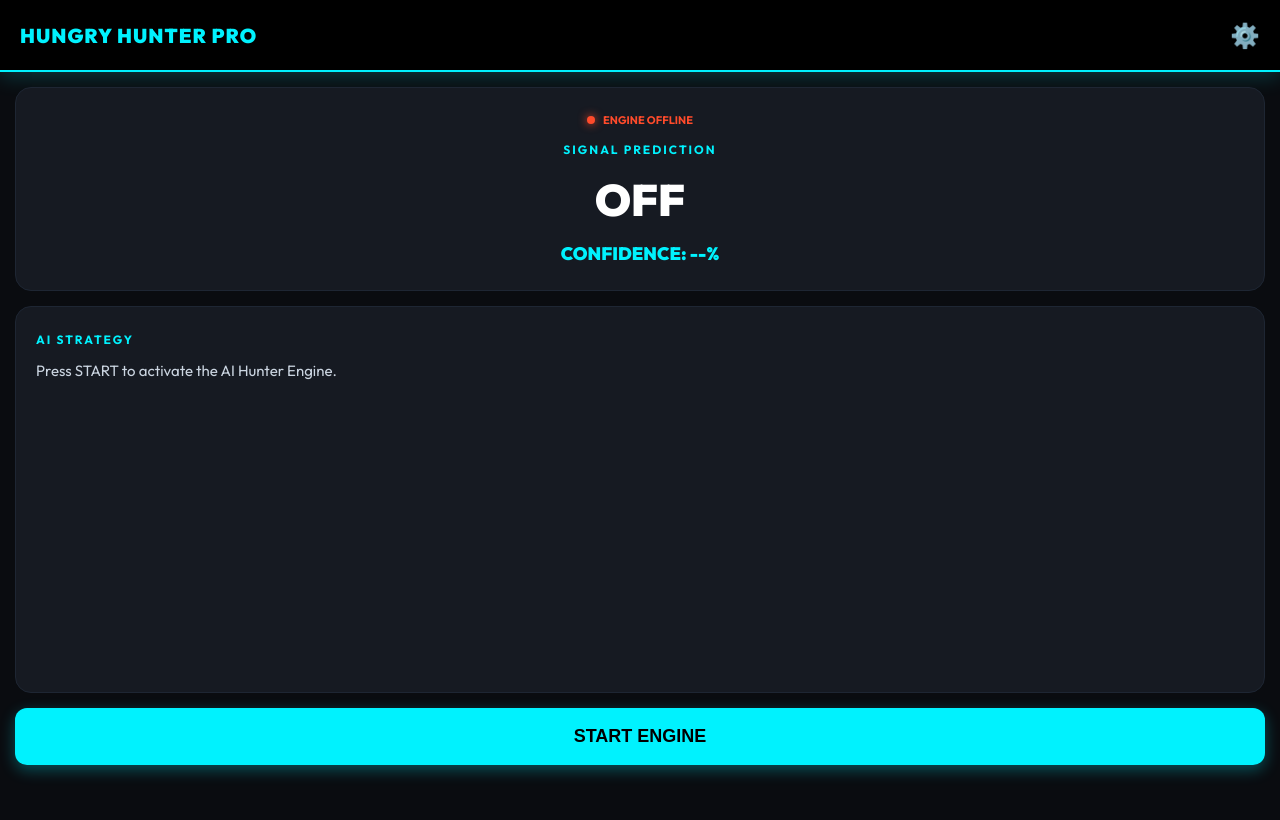
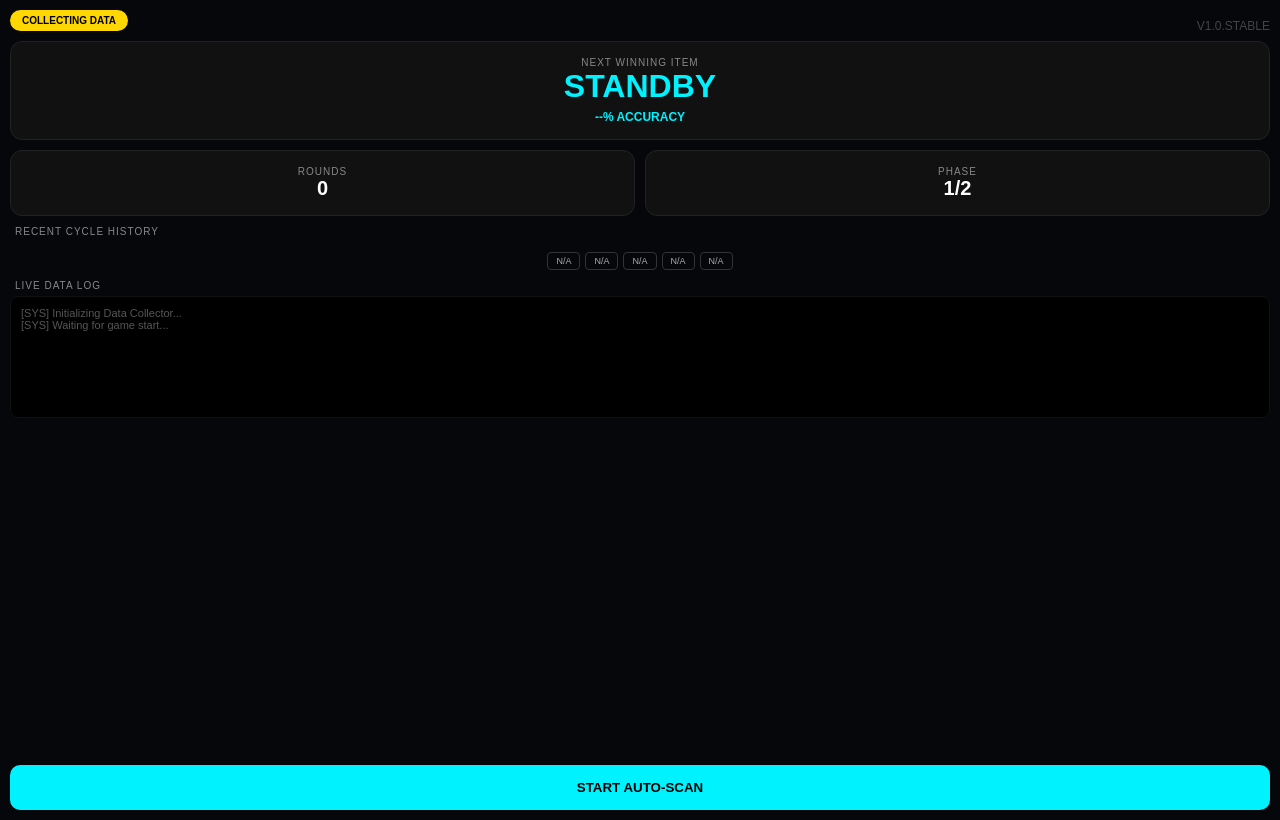
Before and after one commit to codermy41-arch/Hunter, a plain HTML site: page index.html in a window 1280 px wide. Drawn offline with Linux system fonts and the light colour scheme.

Commit message:
Update index.html

````diff
--- a/index.html
+++ b/index.html
@@ -3,323 +3,205 @@
 
 <head>
     <meta charset="UTF-8">
-    <meta name="viewport"
-        content="width=device-width, initial-scale=1.0, maximum-scale=1.0, user-scalable=no, viewport-fit=cover">
-    <meta name="apple-mobile-web-app-capable" content="yes">
-    <meta name="apple-mobile-web-app-status-bar-style" content="black-translucent">
-    <title>Hungry Hunter Pro | Web AI</title>
-    <link href="https://fonts.googleapis.com/css2?family=Outfit:wght@400;700;900&display=swap" rel="stylesheet">
+    <meta name="viewport" content="width=device-width, initial-scale=1.0, maximum-scale=1.0, user-scalable=no">
+    <title>Hungry AI | Training Mode</title>
     <style>
-        :root {
-            --neon: #00f2fe;
-            --dark: #0a0c10;
-            --card-bg: #161a22;
-            --border: #1e2633;
-            --red: #ff4b2b;
-            --green: #00f2fe;
+        body {
+            background: #05070a;
+            color: #fff;
+            font-family: sans-serif;
+            margin: 0;
+            padding: 10px;
+            display: flex;
+            flex-direction: column;
+            height: 100vh;
+            overflow: hidden;
         }
 
-        * {
-            box-sizing: border-box;
-            -webkit-tap-highlight-color: transparent;
-            user-select: none;
+        .mode-chip {
+            display: inline-block;
+            padding: 5px 12px;
+            border-radius: 20px;
+            font-size: 10px;
+            font-weight: bold;
+            margin-bottom: 10px;
         }
 
-        body {
-            background-color: var(--dark);
-            color: #ffffff;
-            font-family: 'Outfit', sans-serif;
-            margin: 0;
-            padding: 0;
-            overflow: hidden;
-            height: 100vh;
-            display: flex;
-            flex-direction: column;
+        .training {
+            background: #ffd700;
+            color: #000;
         }
 
-        .header {
-            padding: 20px;
-            background: #000;
-            border-bottom: 2px solid var(--neon);
-            display: flex;
-            justify-content: space-between;
-            align-items: center;
-            box-shadow: 0 4px 20px rgba(0, 242, 254, 0.2);
+        .predicting {
+            background: #00f2fe;
+            color: #000;
+            animation: blink 1s infinite;
         }
 
-        .logo {
+        @keyframes blink {
+            50% {
+                opacity: 0.5;
+            }
+        }
+
+        .stat-card {
+            background: #111;
+            border: 1px solid #222;
+            border-radius: 12px;
+            padding: 15px;
+            margin-bottom: 10px;
+            text-align: center;
+        }
+
+        .main-val {
+            font-size: 32px;
             font-weight: 900;
-            font-size: 20px;
-            color: var(--neon);
+            color: #00f2fe;
+            margin-bottom: 5px;
+        }
+
+        .label {
+            color: #888;
+            font-size: 10px;
+            text-transform: uppercase;
             letter-spacing: 1px;
         }
 
-        .container {
-            padding: 15px;
-            flex: 1;
+        .history-grid {
             display: flex;
-            flex-direction: column;
-            gap: 15px;
+            gap: 5px;
+            justify-content: center;
+            margin: 10px 0;
         }
 
-        .card {
-            background: var(--card-bg);
-            border-radius: 16px;
-            padding: 25px 20px;
-            border: 1px solid var(--border);
-            text-align: center;
+        .h-item {
+            font-size: 9px;
+            padding: 3px 8px;
+            border: 1px solid #333;
+            border-radius: 4px;
+            color: #aaa;
         }
 
-        .prediction-box {
-            font-size: 44px;
-            font-weight: 900;
-            color: #fff;
-            margin: 15px 0;
-            text-transform: uppercase;
+        .btn-onoff {
+            width: 100%;
+            padding: 15px;
+            border-radius: 10px;
+            border: none;
+            font-weight: bold;
+            margin-top: auto;
         }
 
-        .label {
-            color: var(--neon);
-            font-size: 12px;
-            text-transform: uppercase;
-            font-weight: 700;
-            letter-spacing: 2px;
+        .on {
+            background: #ff4b2b;
+            color: #fff;
         }
 
-        #settings {
-            display: none;
-            background: #000;
-            padding: 20px;
-            border-radius: 12px;
-            border: 1px solid #333;
-            margin-bottom: 5px;
+        .off {
+            background: #00f2fe;
+            color: #000;
         }
 
-        input {
-            width: 100%;
-            background: #1a1a1a;
-            border: 1px solid #333;
-            color: var(--neon);
-            padding: 14px;
+        .log-box {
+            font-size: 11px;
+            color: #555;
+            background: #000;
+            padding: 10px;
             border-radius: 8px;
-            margin-top: 10px;
-            font-size: 14px;
-            outline: none;
-        }
-
-        .status {
-            font-size: 11px;
-            display: flex;
-            align-items: center;
-            justify-content: center;
-            gap: 8px;
-            margin-bottom: 15px;
-            font-weight: 700;
-        }
-
-        .dot {
-            width: 8px;
-            height: 8px;
-            border-radius: 50%;
-        }
-
-        .status.online {
-            color: #00ff00;
-        }
-
-        .status.online .dot {
-            background: #00ff00;
-            box-shadow: 0 0 10px #00ff00;
-        }
-
-        .status.offline {
-            color: var(--red);
-        }
-
-        .status.offline .dot {
-            background: var(--red);
-            box-shadow: 0 0 10px var(--red);
-        }
-
-        .btn-group {
-            display: flex;
-            gap: 10px;
-            margin-top: auto;
-            margin-bottom: 20px;
-        }
-
-        .btn {
-            flex: 1;
-            border: none;
-            padding: 18px;
-            border-radius: 12px;
-            font-size: 18px;
-            font-weight: 900;
-            cursor: pointer;
-            transition: 0.2s;
-        }
-
-        .start-btn {
-            background: var(--green);
-            color: #000;
-            box-shadow: 0 5px 15px rgba(0, 242, 254, 0.3);
-        }
-
-        .stop-btn {
-            background: var(--red);
-            color: #fff;
-            box-shadow: 0 5px 15px rgba(255, 75, 43, 0.3);
-            display: none;
-        }
-
-        .predict-btn {
-            width: 100%;
-            background: #fff;
-            color: #000;
-            display: none;
-            margin-bottom: 15px;
-            box-shadow: 0 5px 15px rgba(255, 255, 255, 0.2);
-        }
-
-        .btn:active {
-            transform: scale(0.96);
-            opacity: 0.9;
-        }
-
-        .strategy-text {
-            font-size: 15px;
-            color: #cbd5e1;
-            line-height: 1.6;
-            text-align: left;
+            height: 100px;
+            overflow-y: scroll;
+            border: 1px solid #111;
         }
     </style>
 </head>
 
 <body>
-    <div class="header">
-        <div class="logo">HUNGRY HUNTER PRO</div>
-        <div onclick="toggleSettings()" style="cursor: pointer; font-size: 24px;">⚙️</div>
+    <div style="display: flex; justify-content: space-between; align-items: center;">
+        <span id="modeChip" class="mode-chip training">COLLECTING DATA</span>
+        <span style="font-size: 12px; color: #444;">V1.0.STABLE</span>
     </div>
 
-    <div class="container">
-        <div id="settings">
-            <span class="label">Gemini API Key</span>
-            <input type="password" id="apiKey" placeholder="Paste Key & Press Enter" onchange="saveKey()">
+    <div class="stat-card">
+        <div class="label">Next Winning Item</div>
+        <div id="prediction" class="main-val">STANDBY</div>
+        <div id="conf" style="font-size: 12px; color: #00f2fe; font-weight: bold;">--% ACCURACY</div>
+    </div>
+
+    <div style="display: flex; gap: 10px;">
+        <div class="stat-card" style="flex: 1;">
+            <div class="label">Rounds</div>
+            <div id="roundCount" style="font-size: 20px; font-weight: bold;">0</div>
         </div>
-
-        <div class="card">
-            <div id="statusIndicator" class="status offline"><span class="dot"></span> ENGINE OFFLINE</div>
-            <div class="label">SIGNAL PREDICTION</div>
-            <div class="prediction-box" id="prediction">OFF</div>
-            <div style="font-size: 18px; color: var(--neon); font-weight: 800;">
-                CONFIDENCE: <span id="conf">--</span>%
-            </div>
-        </div>
-
-        <div class="card" style="flex: 1;">
-            <div class="label" style="margin-bottom: 12px; text-align: left;">AI STRATEGY</div>
-            <div id="strategy" class="strategy-text">
-                Press START to activate the AI Hunter Engine.
-            </div>
-        </div>
-
-        <button id="predictBtn" class="btn predict-btn" onclick="getPrediction()">AI PREDICT</button>
-
-        <div class="btn-group">
-            <button id="startBtn" class="btn start-btn" onclick="toggleEngine(true)">START ENGINE</button>
-            <button id="stopBtn" class="btn stop-btn" onclick="toggleEngine(false)">STOP ENGINE</button>
+        <div class="stat-card" style="flex: 1;">
+            <div class="label">Phase</div>
+            <div id="phaseText" style="font-size: 20px; font-weight: bold;">1/2</div>
         </div>
     </div>
 
+    <div class="label" style="margin-left: 5px; margin-bottom: 5px;">RECENT CYCLE HISTORY</div>
+    <div class="history-grid" id="history">
+        <div class="h-item">N/A</div>
+        <div class="h-item">N/A</div>
+        <div class="h-item">N/A</div>
+        <div class="h-item">N/A</div>
+        <div class="h-item">N/A</div>
+    </div>
+
+    <div class="label" style="margin-left: 5px; margin-bottom: 5px;">LIVE DATA LOG</div>
+    <div class="log-box" id="logs">
+        [SYS] Initializing Data Collector...<br>
+        [SYS] Waiting for game start...
+    </div>
+
+    <button id="mainBtn" class="btn-onoff off" onclick="toggleBot()">START AUTO-SCAN</button>
+
     <script>
-        const items = ["Chai", "Samosa", "Softy", "Popcorn", "Chocolate", "Laddu", "Burger", "Pizza"];
-        let isEngineRunning = false;
+        let isActive = false;
+        let rounds = 0;
 
-        const el = {
-            pred: document.getElementById('prediction'),
-            conf: document.getElementById('conf'),
-            strat: document.getElementById('strategy'),
-            set: document.getElementById('settings'),
-            key: document.getElementById('apiKey'),
-            status: document.getElementById('statusIndicator'),
-            startBtn: document.getElementById('startBtn'),
-            stopBtn: document.getElementById('stopBtn'),
-            predictBtn: document.getElementById('predictBtn')
-        };
+        function toggleBot() {
+            isActive = !isActive;
+            const btn = document.getElementById('mainBtn');
+            const chip = document.getElementById('modeChip');
 
-        function toggleSettings() { el.set.style.display = el.set.style.display === 'block' ? 'none' : 'block'; }
-
-        function saveKey() {
-            localStorage.setItem('hunter_key', el.key.value);
-            alert("Key Saved!");
-            toggleSettings();
-        }
-
-        function toggleEngine(start) {
-            isEngineRunning = start;
-            if (start) {
-                el.status.className = "status online";
-                el.status.innerHTML = '<span class="dot"></span> ENGINE ACTIVE';
-                el.pred.textContent = "READY";
-                el.strat.textContent = "Engine is running. Press Predict when round ends.";
-                el.startBtn.style.display = "none";
-                el.stopBtn.style.display = "block";
-                el.predictBtn.style.display = "block";
+            if (isActive) {
+                btn.textContent = "STOP BOT ENGINE";
+                btn.className = "btn-onoff on";
+                addLog("Bot Engine Active. Background scan started.");
+                // Simulating round counting for UI demonstration
+                startSim();
             } else {
-                el.status.className = "status offline";
-                el.status.innerHTML = '<span class="dot"></span> ENGINE OFFLINE';
-                el.pred.textContent = "OFF";
-                el.conf.textContent = "--";
-                el.strat.textContent = "Press START to activate the AI Hunter Engine.";
-                el.startBtn.style.display = "block";
-                el.stopBtn.style.display = "none";
-                el.predictBtn.style.display = "none";
+                btn.textContent = "START AUTO-SCAN";
+                btn.className = "btn-onoff off";
+                addLog("Bot Suspended.");
             }
         }
 
-        async function getPrediction() {
-            if (!isEngineRunning) return;
-
-            const key = localStorage.getItem('hunter_key');
-            if (!key) { alert("Add API Key in Settings!"); toggleSettings(); return; }
-
-            el.pred.textContent = "THINKING";
-            el.strat.textContent = "AI is analyzing Moj Hungry Game patterns...";
-
-            try {
-                const url = `https://generativelanguage.googleapis.com/v1beta/models/gemini-1.5-flash:generateContent?key=${key}`;
-                const prompt = `Predict next winner for Moj Hungry Game (Items: ${items.join(", ")}). Response JSON: {"item": "NAME", "confidence": %, "strategy": "..."}. JSON ONLY.`;
-
-                const res = await fetch(url, {
-                    method: 'POST',
-                    headers: { 'Content-Type': 'application/json' },
-                    body: JSON.stringify({ contents: [{ parts: [{ text: prompt }] }] })
-                });
-
-                const data = await res.json();
-                const text = data.candidates[0].content.parts[0].text;
-                const result = JSON.parse(text.replace(/```json|```/g, '').trim());
-
-                el.pred.textContent = result.item.toUpperCase();
-                el.conf.textContent = result.confidence;
-                el.strat.textContent = result.strategy;
-
-                if (navigator.vibrate) navigator.vibrate(100);
-
-                setTimeout(() => {
-                    if (isEngineRunning) {
-                        el.pred.textContent = "READY";
-                        el.strat.textContent = "Waiting for next round...";
-                    }
-                }, 10000);
-
-            } catch (error) {
-                el.pred.textContent = "ERROR";
-                el.strat.textContent = "Check Key or Connection.";
-            }
+        function addLog(msg) {
+            const logs = document.getElementById('logs');
+            logs.innerHTML += `<br>> ${msg}`;
+            logs.scrollTop = logs.scrollHeight;
         }
 
-        window.onload = () => { if (localStorage.getItem('hunter_key')) el.key.value = localStorage.getItem('hunter_key'); };
+        function startSim() {
+            if (!isActive) return;
+            rounds++;
+            document.getElementById('roundCount').textContent = rounds;
+
+            if (rounds <= 50) {
+                document.getElementById('modeChip').className = "mode-chip training";
+                document.getElementById('modeChip').textContent = "TRAINING MODE";
+                document.getElementById('prediction').textContent = "LOGGING";
+                addLog(`Round ${rounds} captured: Winner saved to CSV.`);
+            } else {
+                document.getElementById('modeChip').className = "mode-chip predicting";
+                document.getElementById('modeChip').textContent = "LIVE PREDICTING";
+                document.getElementById('prediction').textContent = "SOFITY (2x)";
+                document.getElementById('conf').textContent = "92% ACCURACY";
+                addLog(`Round ${rounds}: AI Prediction successful.`);
+            }
+
+            setTimeout(startSim, 5000); // UI Demo speed
+        }
     </script>
 </body>
 
````
